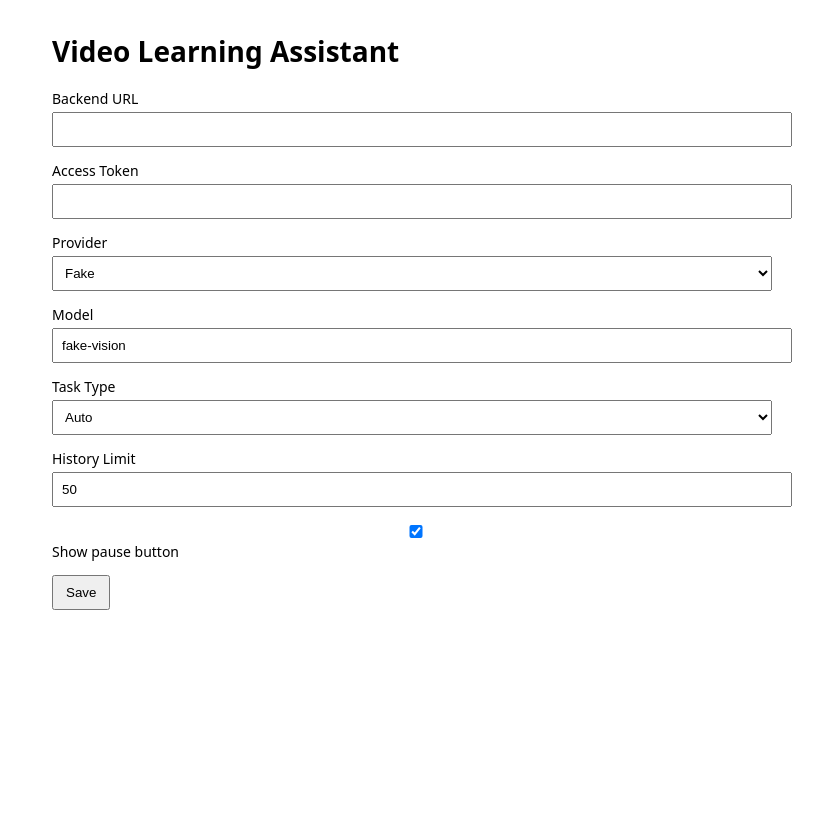
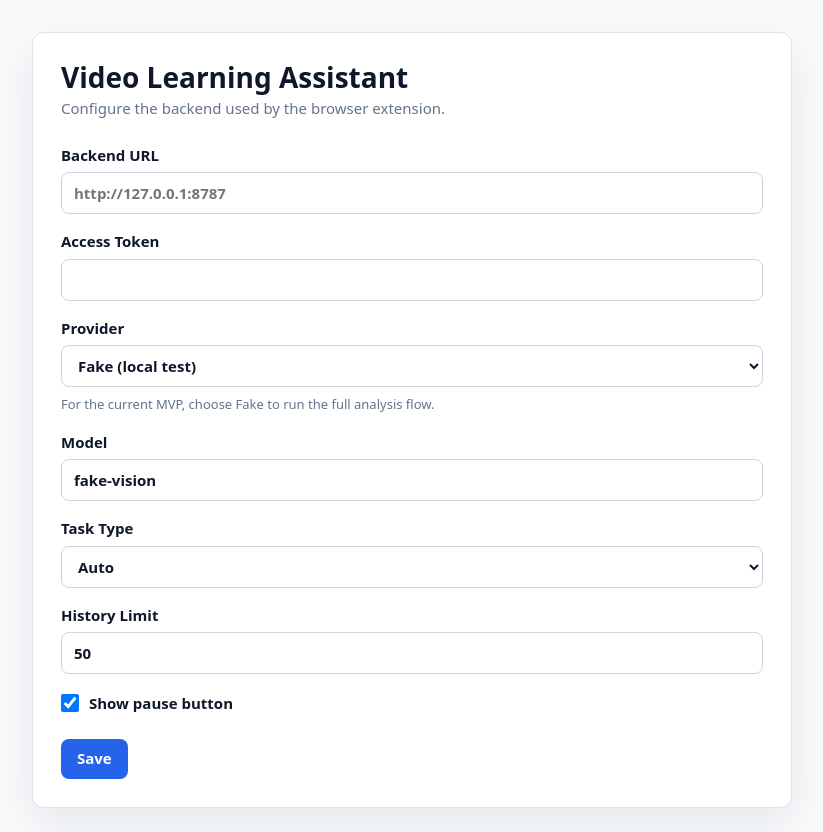
Before and after one commit to frozen-s-e-a/video-learning-assistant, a website with bundled scripts: page extension/src/options.html in a window 1280 px wide. Shown: the whole page, without its empty margins (228-1051 px from the left). Before the commit the page ends 800 px from the top, so only its background shows below. Built offline with nearby package versions, Linux system fonts and the light colour scheme; some packages are replaced by stand-ins of ours.

Commit message:
fix: polish extension ui and env loading

```diff
--- a/extension/src/options.html
+++ b/extension/src/options.html
@@ -4,27 +4,120 @@
     <meta charset="utf-8">
     <title>Video Learning Assistant Settings</title>
     <style>
-      body { font: 14px system-ui, sans-serif; max-width: 720px; margin: 32px auto; }
-      label { display: block; margin: 14px 0; }
-      input, select { width: 100%; padding: 8px; margin-top: 4px; }
-      button { padding: 8px 12px; }
-      #status { margin-left: 8px; }
+      :root {
+        color-scheme: light;
+        --bg: #f8fafc;
+        --panel: #ffffff;
+        --text: #0f172a;
+        --muted: #64748b;
+        --border: #dbe3ef;
+        --primary: #2563eb;
+      }
+      * { box-sizing: border-box; }
+      body {
+        margin: 0;
+        min-height: 100vh;
+        background: var(--bg);
+        color: var(--text);
+        font: 15px/1.5 system-ui, -apple-system, BlinkMacSystemFont, "Segoe UI", sans-serif;
+      }
+      main {
+        width: min(760px, calc(100vw - 32px));
+        margin: 32px auto;
+        padding: 28px;
+        border: 1px solid var(--border);
+        border-radius: 12px;
+        background: var(--panel);
+        box-shadow: 0 16px 45px rgba(15, 23, 42, 0.08);
+      }
+      h1 {
+        margin: 0 0 4px;
+        font-size: 28px;
+        line-height: 1.15;
+      }
+      .description {
+        margin: 0 0 24px;
+        color: var(--muted);
+      }
+      label {
+        display: block;
+        margin: 16px 0 0;
+        font-weight: 650;
+      }
+      input:not([type="checkbox"]),
+      select {
+        display: block;
+        width: 100%;
+        height: 42px;
+        margin-top: 6px;
+        padding: 0 12px;
+        border: 1px solid #cbd5e1;
+        border-radius: 8px;
+        background: #ffffff;
+        color: var(--text);
+        font: inherit;
+      }
+      input:focus,
+      select:focus {
+        outline: 2px solid #bfdbfe;
+        border-color: var(--primary);
+      }
+      .checkbox-row {
+        display: flex;
+        align-items: center;
+        gap: 10px;
+        margin-top: 18px;
+        font-weight: 650;
+      }
+      .checkbox-row input {
+        width: 18px;
+        height: 18px;
+        margin: 0;
+      }
+      .hint {
+        margin: 8px 0 0;
+        color: var(--muted);
+        font-size: 13px;
+      }
+      .actions {
+        display: flex;
+        align-items: center;
+        gap: 12px;
+        margin-top: 24px;
+      }
+      button {
+        height: 40px;
+        padding: 0 16px;
+        border: 0;
+        border-radius: 8px;
+        background: var(--primary);
+        color: #ffffff;
+        cursor: pointer;
+        font: inherit;
+        font-weight: 700;
+      }
+      button:hover { background: #1d4ed8; }
+      #status { color: #16a34a; font-weight: 650; }
     </style>
   </head>
   <body>
+    <main>
       <h1>Video Learning Assistant</h1>
-    <label>Backend URL <input id="backendUrl"></label>
-    <label>Access Token <input id="accessToken" type="password"></label>
+      <p class="description">Configure the backend used by the browser extension.</p>
+
+      <label>Backend URL <input id="backendUrl" placeholder="http://127.0.0.1:8787"></label>
+      <label>Access Token <input id="accessToken" type="password" autocomplete="off"></label>
       <label>Provider
         <select id="defaultProvider">
-        <option value="fake">Fake</option>
-        <option value="openai">GPT</option>
-        <option value="anthropic">Claude</option>
-        <option value="deepseek">DeepSeek</option>
-        <option value="mimo">MiMo</option>
+          <option value="fake">Fake (local test)</option>
+          <option value="openai">GPT (API pending)</option>
+          <option value="anthropic">Claude (API pending)</option>
+          <option value="deepseek">DeepSeek (API pending)</option>
+          <option value="mimo">MiMo (API pending)</option>
         </select>
       </label>
-    <label>Model <input id="defaultModel"></label>
+      <p class="hint">For the current MVP, choose Fake to run the full analysis flow.</p>
+      <label>Model <input id="defaultModel" placeholder="fake-vision"></label>
       <label>Task Type
         <select id="defaultTaskType">
           <option value="auto">Auto</option>
@@ -34,8 +127,12 @@
         </select>
       </label>
       <label>History Limit <input id="historyLimit" type="number" min="1" max="500"></label>
-    <label><input id="showPauseButton" type="checkbox"> Show pause button</label>
+      <label class="checkbox-row"><input id="showPauseButton" type="checkbox"> Show pause button</label>
+
+      <div class="actions">
         <button id="save">Save</button><span id="status"></span>
+      </div>
+    </main>
     <script type="module" src="./options.js"></script>
   </body>
 </html>
```
Also changed, not shown: extension/src/sidepanel.html (+83 -6 lines), extension/src/sidepanel.js (+5 -5 lines), extension/src/ui/pauseButton.js (+65 -24 lines), 6 other files. Lines whose indentation alone changed are shown as unchanged.
